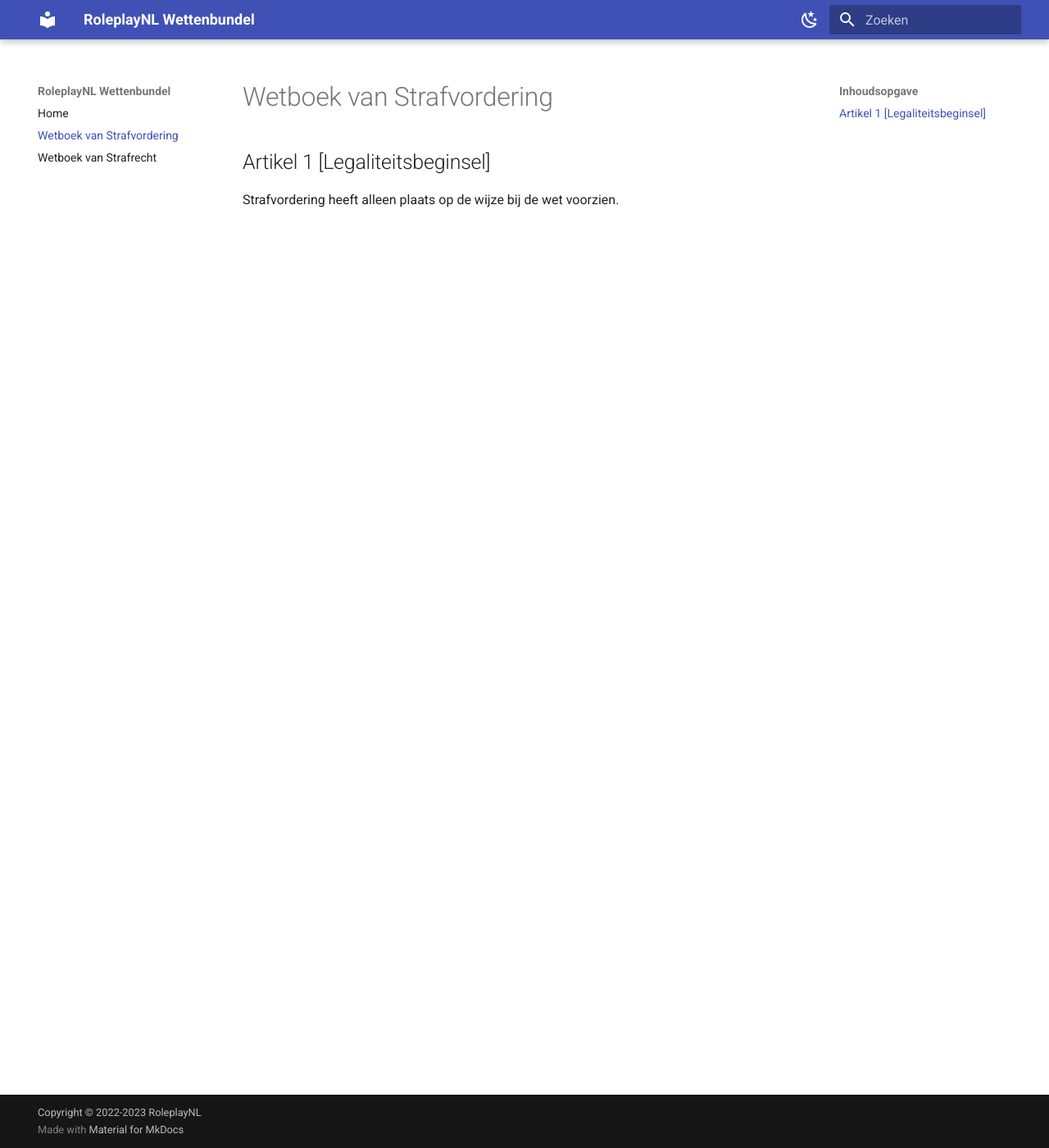
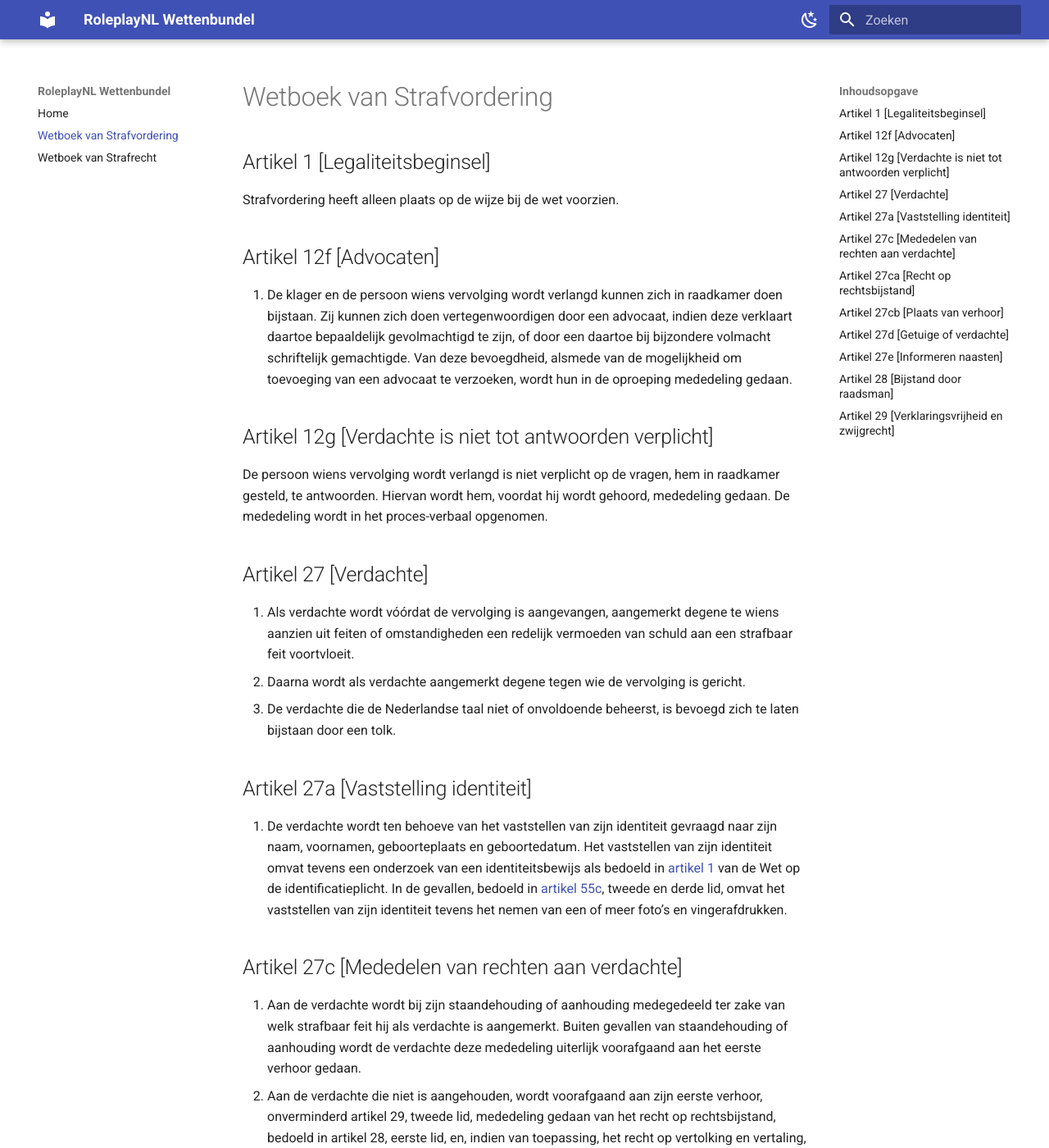
Before and after one commit to EnriqueFernandez20/FutureRP-Wettenbundel, an MkDocs documentation site: the page built from docs/wetboek-van-strafvordering.md, in a window 1280 px wide and 1400 px high. Shown: the whole window at 82% size. Built offline with MkDocs 1.6.1 and Material for MkDocs 9.7.7, drawn with Linux system fonts in a browser that asks for light colours; some of the changed text lies outside the part shown.

```diff
--- a/docs/wetboek-van-strafvordering.md
+++ b/docs/wetboek-van-strafvordering.md
@@ -1,3 +1,33 @@
 # Wetboek van Strafvordering
 ## Artikel 1 [Legaliteitsbeginsel]
 Strafvordering heeft alleen plaats op de wijze bij de wet voorzien.
+
+## Artikel 12f [Advocaten]
+1. De klager en de persoon wiens vervolging wordt verlangd kunnen zich in raadkamer doen bijstaan. Zij kunnen zich doen vertegenwoordigen door een advocaat, indien deze verklaart daartoe bepaaldelijk gevolmachtigd te zijn, of door een daartoe bij bijzondere volmacht schriftelijk gemachtigde. Van deze bevoegdheid, alsmede van de mogelijkheid om toevoeging van een advocaat te verzoeken, wordt hun in de oproeping mededeling gedaan.
+
+## Artikel 12g [Verdachte is niet tot antwoorden verplicht]
+De persoon wiens vervolging wordt verlangd is niet verplicht op de vragen, hem in raadkamer gesteld, te antwoorden. Hiervan wordt hem, voordat hij wordt gehoord, mededeling gedaan. De mededeling wordt in het proces-verbaal opgenomen.
+
+## Artikel 27 [Verdachte]
+1. Als verdachte wordt vóórdat de vervolging is aangevangen, aangemerkt degene te wiens aanzien uit feiten of omstandigheden een redelijk vermoeden van schuld aan een strafbaar feit voortvloeit.
+2. Daarna wordt als verdachte aangemerkt degene tegen wie de vervolging is gericht.
+3. De verdachte die de Nederlandse taal niet of onvoldoende beheerst, is bevoegd zich te laten bijstaan door een tolk.
+
+## Artikel 27a [Vaststelling identiteit]
+1. De verdachte wordt ten behoeve van het vaststellen van zijn identiteit gevraagd naar zijn naam, voornamen, geboorteplaats en geboortedatum. Het vaststellen van zijn identiteit omvat tevens een onderzoek van een identiteitsbewijs als bedoeld in [artikel 1](wet-op-de-identificatieplicht.md#artikel-1) van de Wet op de identificatieplicht. In de gevallen, bedoeld in [artikel 55c](wetboek-van-strafrecht.md#artikel-55c), tweede en derde lid, omvat het vaststellen van zijn identiteit tevens het nemen van een of meer foto’s en vingerafdrukken.
+
+## Artikel 27c [Mededelen van rechten aan verdachte]
+1. Aan de verdachte wordt bij zijn staandehouding of aanhouding medegedeeld ter zake van welk strafbaar feit hij als verdachte is aangemerkt. Buiten gevallen van staandehouding of aanhouding wordt de verdachte deze mededeling uiterlijk voorafgaand aan het eerste verhoor gedaan.
+2. Aan de verdachte die niet is aangehouden, wordt voorafgaand aan zijn eerste verhoor, onverminderd artikel 29, tweede lid, mededeling gedaan van het recht op rechtsbijstand, bedoeld in artikel 28, eerste lid, en, indien van toepassing, het recht op vertolking en vertaling, bedoeld in artikel 27, vierde lid.
+
+## Artikel 27ca [Recht op rechtsbijstand]
+
+## Artikel 27cb [Plaats van verhoor]
+
+## Artikel 27d [Getuige of verdachte]
+
+## Artikel 27e [Informeren naasten]
+
+## Artikel 28 [Bijstand door raadsman]
+
+## Artikel 29 [Verklaringsvrijheid en zwijgrecht]
```
Also changed, not shown: docs/index.md (+5 -4 lines), docs/paspoortwet.md (added, +11 -0 lines), docs/wet-op-de-identificatieplicht.md (added, +5 -0 lines).
